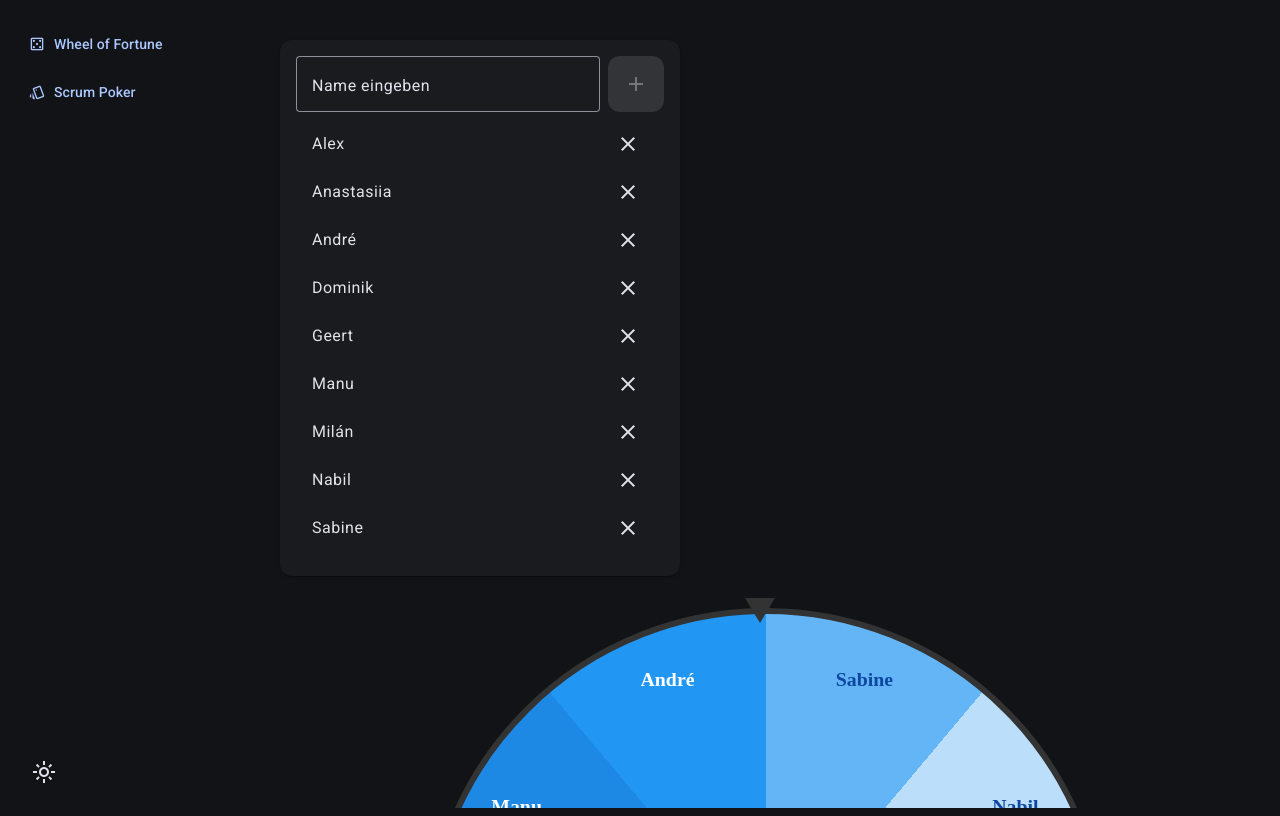
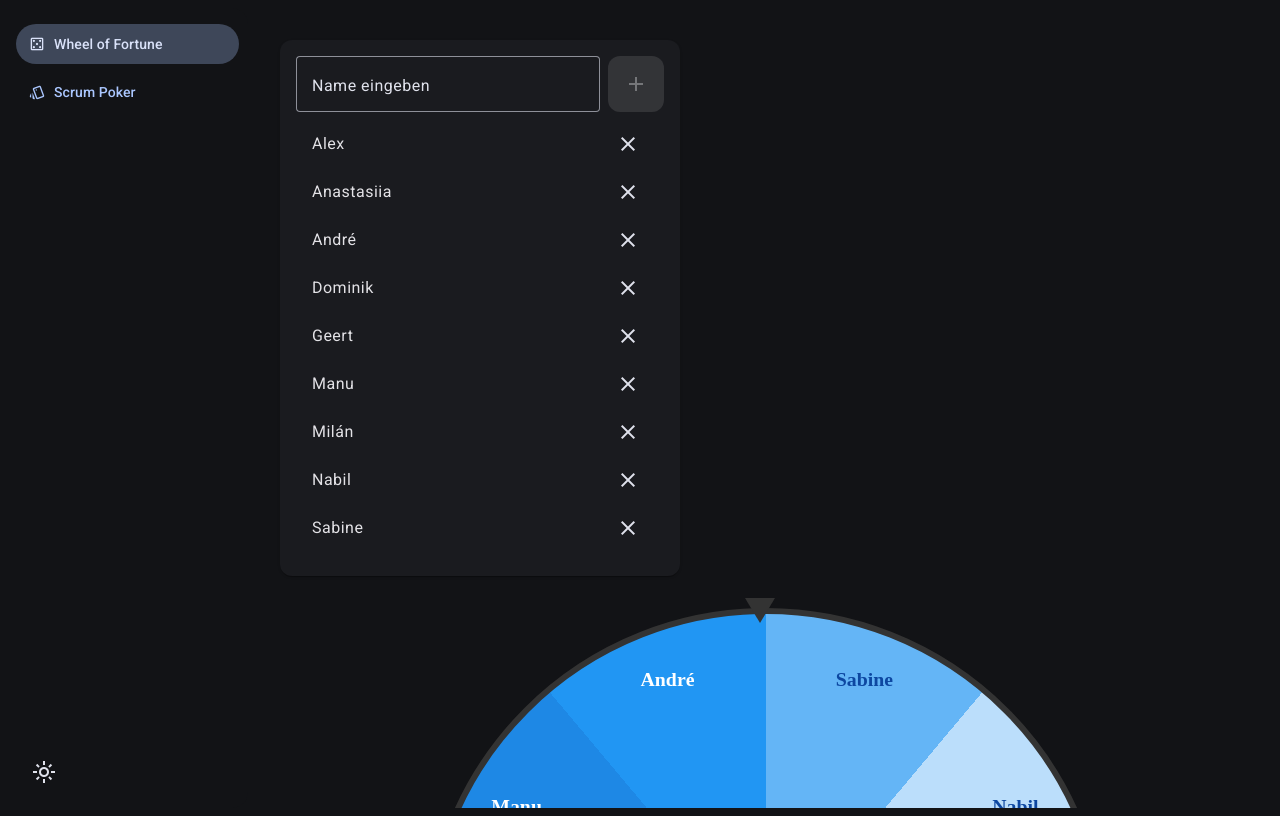
Before and after one commit to papp-milan/claude-vibecode, an Angular app in the folder angular/: page /wheel-of-fortune in a window 1280 px wide. Built offline with nearby package versions, Linux system fonts and the light colour scheme.

Commit message:
added default path, fixed routing in sidenav

```diff
--- a/angular/src/app/app.component.html
+++ b/angular/src/app/app.component.html
@@ -2,11 +2,11 @@
   <mat-sidenav mode="side" opened class="app-sidenav">
     <div class="sidenav-inner">
       <nav class="nav-buttons">
-        <a matButton routerLink="/wheel" routerLinkActive="active">
+        <a matButton routerLink="/wheel-of-fortune" routerLinkActive="active">
           <mat-icon>casino</mat-icon>
           Wheel of Fortune
         </a>
-        <a matButton routerLink="/poker" routerLinkActive="active">
+        <a matButton routerLink="/scrum-poker" routerLinkActive="active">
           <mat-icon>style</mat-icon>
           Scrum Poker
         </a>
--- a/angular/src/app/app.routes.ts
+++ b/angular/src/app/app.routes.ts
@@ -11,5 +11,9 @@ export const routes: Routes = [
   {
     path: 'scrum-poker',
     component: ScrumPokerComponent
+  },
+  {
+    path: '**',
+    redirectTo: 'wheel-of-fortune'
   }
 ];
```
